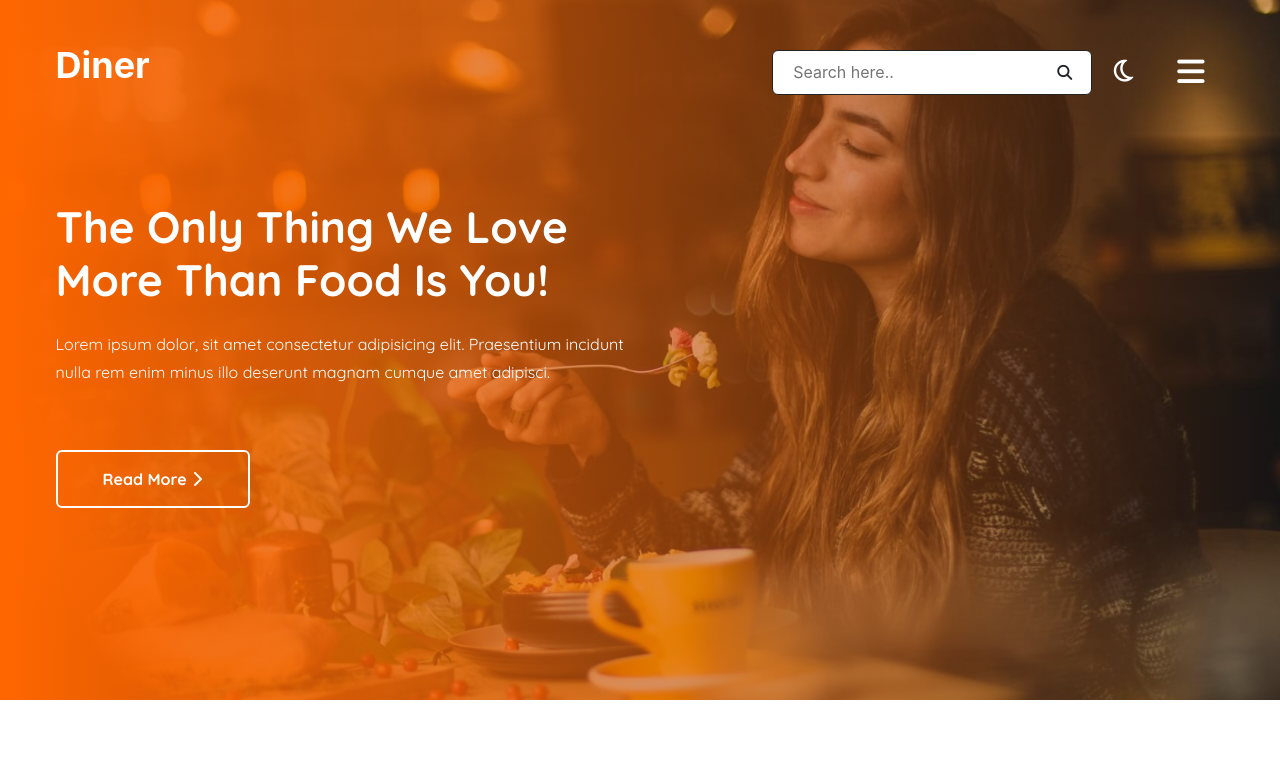
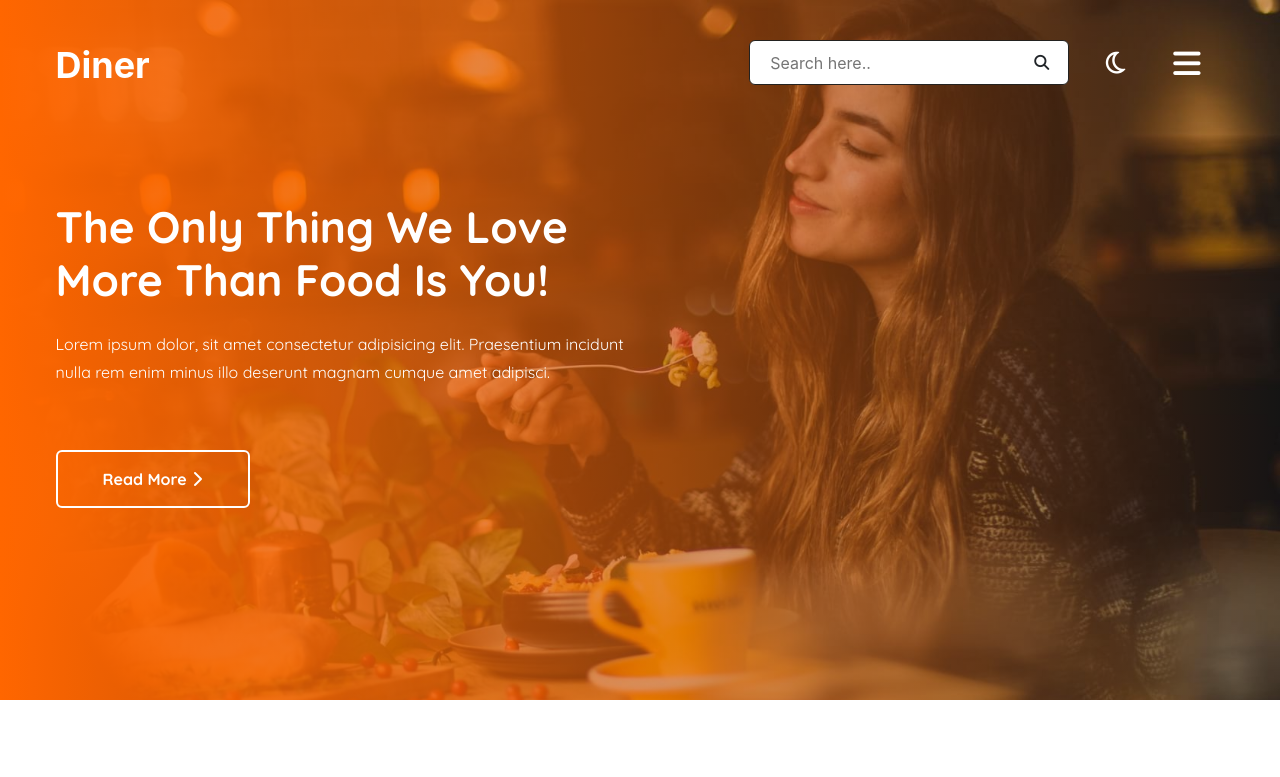
Before and after one commit to trungnte/diner-liberty, a plain HTML site: page index.html in a window 1280 px wide. Shown: the top 777 px of the page. Drawn offline with nearby package versions, Linux system fonts and the light colour scheme.

Commit message:
fix position and align

```diff
--- a/css/style.css
+++ b/css/style.css
@@ -148,13 +148,17 @@ header {
   display: grid;
   grid-template-columns: 1fr 1fr 1fr;
   gap: 20px;
-  align-items: center;
+  /* align-items: center; */
 }
 
 
 .btn__switchThemes {
   background-color: transparent;
   border: none;
+  /* align-items: center; */
+
+  height: 45px;
+  padding-left: 15px;
 }
 
 .header__switchTheme .fa-moon,
@@ -190,6 +194,9 @@ header {
 
 
 /* button menu navbar */
+.header__navBar .navbar {
+  --bs-navbar-padding-y: 0.25rem;
+}
 
 .header__navBar .navbar .navbar-toggler {
   outline: none;
@@ -199,7 +206,7 @@ header {
   color: white;
   font-size: 1.95em;
   font-weight: 700;
-  padding: 8px;
+  /* padding: 8px; */
 }
 
 .header__navBar .navbar .navbar-toggler-icon {
```
